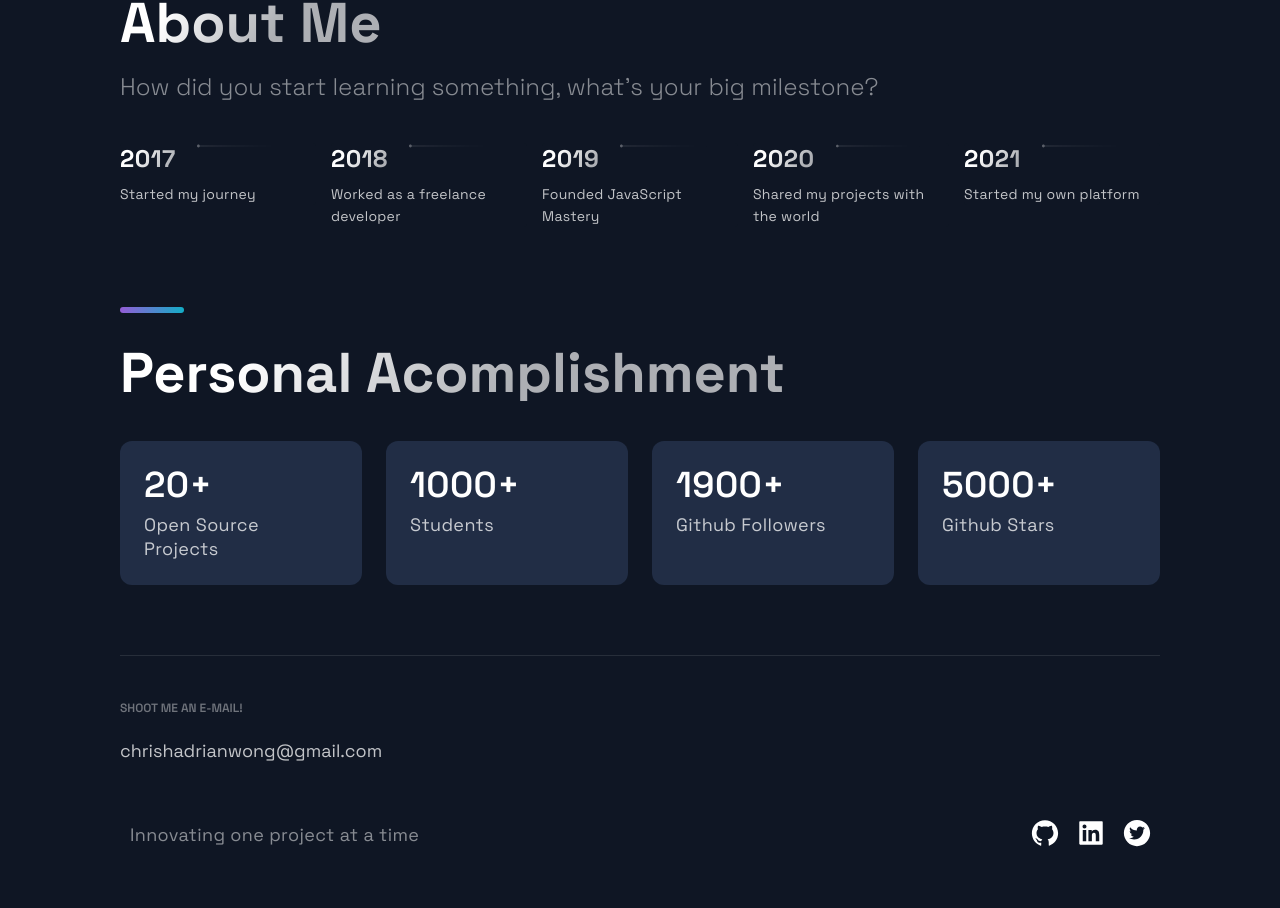
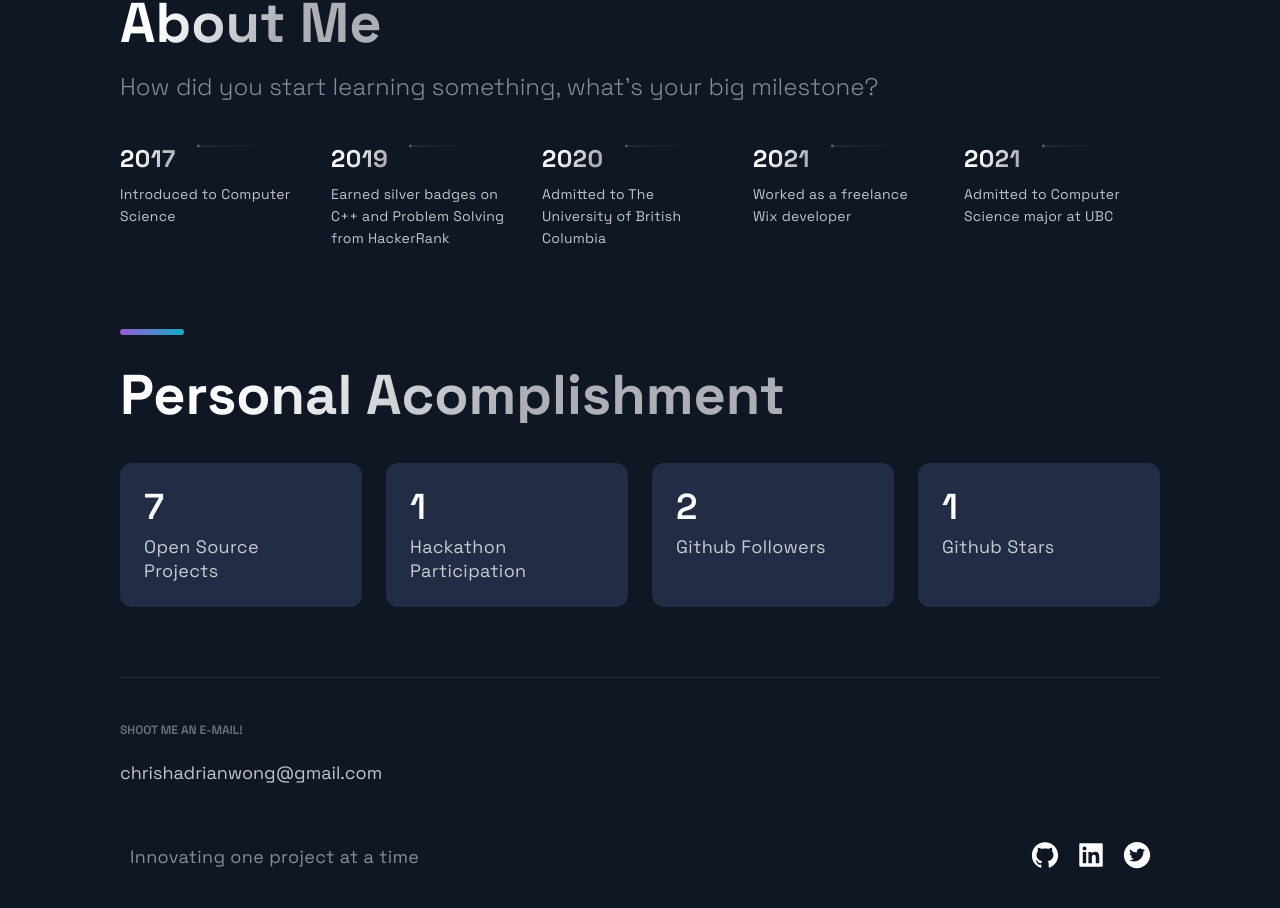
Before and after one commit to chrishadrian/personal-website, a Next.js app: page / in a window 1280 px wide. Shown: the part 2700-3608 px from the top of the page. Built offline with nearby package versions, Linux system fonts and the light colour scheme.

Commit message:
Updated timeline and accomplishment sections

```diff
--- a/src/components/Acomplishments/Acomplishments.js
+++ b/src/components/Acomplishments/Acomplishments.js
@@ -11,7 +11,7 @@ const Acomplishments = () => (
     <Boxes>
       {data.map((card, index) => (
         <Box key={index}>
-          <BoxNum>{card.number}+</BoxNum>
+          <BoxNum>{card.number}</BoxNum>
           <BoxText>{card.text}</BoxText>
         </Box>
       ))}
--- a/src/constants/constants.js
+++ b/src/constants/constants.js
@@ -38,16 +38,16 @@ export const projects = [
 ];
 
 export const TimeLineData = [
-  { year: 2017, text: 'Started my journey', },
-  { year: 2018, text: 'Worked as a freelance developer', },
-  { year: 2019, text: 'Founded JavaScript Mastery', },
-  { year: 2020, text: 'Shared my projects with the world', },
-  { year: 2021, text: 'Started my own platform', },
+  { year: 2017, text: 'Introduced to Computer Science', },
+  { year: 2019, text: 'Earned silver badges on C++ and Problem Solving from HackerRank', },
+  { year: 2020, text: 'Admitted to The University of British Columbia', },
+  { year: 2021, text: 'Worked as a freelance Wix developer', },
+  { year: 2021, text: 'Admitted to Computer Science major at UBC', },
 ];
 
 export const data = [
-  { number: 20, text: 'Open Source Projects'},
-  { number: 1000, text: 'Students', },
-  { number: 1900, text: 'Github Followers', },
-  { number: 5000, text: 'Github Stars', }
+  { number: 7, text: 'Open Source Projects'},
+  { number: 1, text: 'Hackathon Participation', },
+  { number: 2, text: 'Github Followers', },
+  { number: 1, text: 'Github Stars', }
 ];
```
